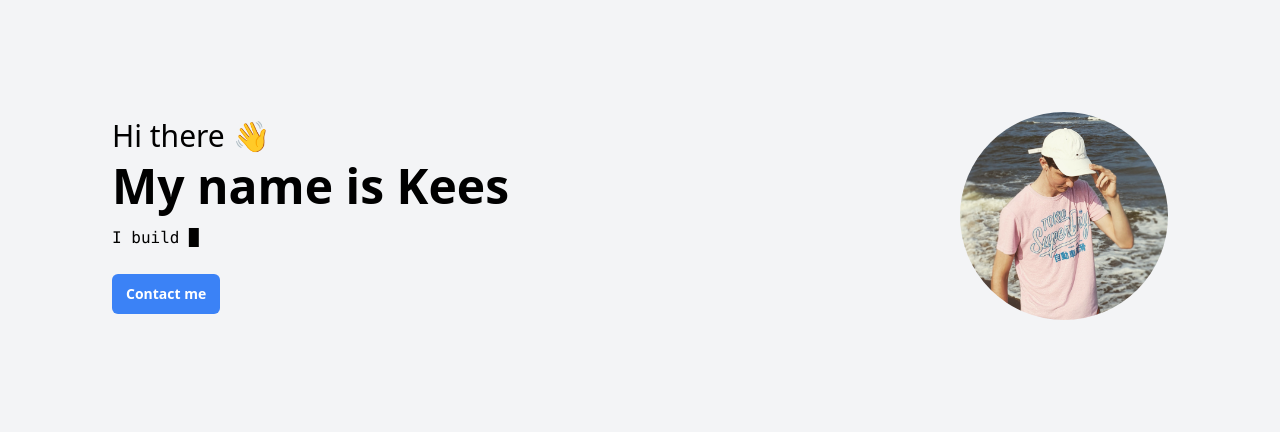
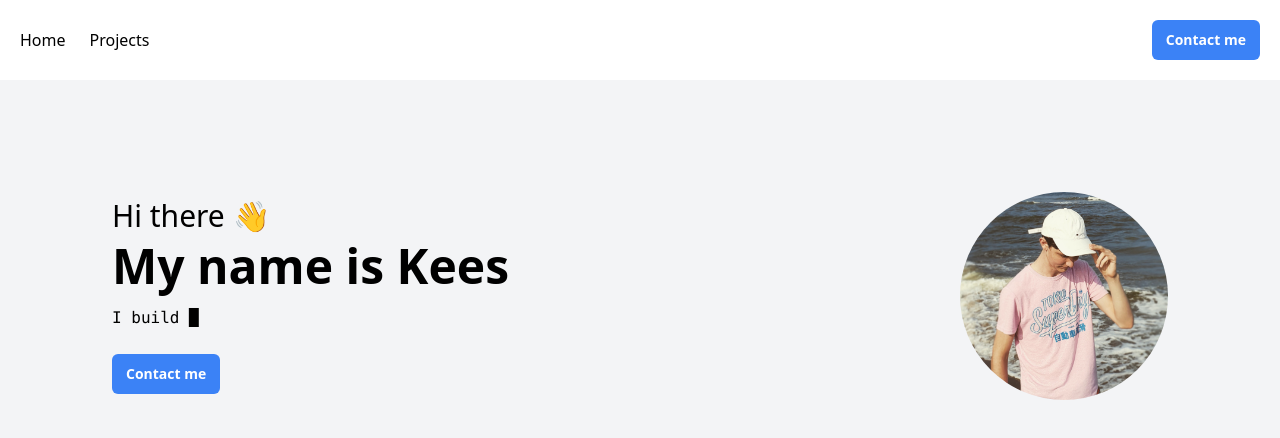
Before and after one commit to keesvv/portfolio, a Vue app: page / in a window 1280 px wide. Shown: the top 438 px of the page. Built offline with nearby package versions, Linux system fonts and the light colour scheme.

Commit message:
feat: add Navbar

```diff
--- a/src/App.vue
+++ b/src/App.vue
@@ -1,10 +1,9 @@
 <script setup lang="ts">
-import Jumbotron from './components/Jumbotron.vue';
+import Jumbotron from "./components/Jumbotron.vue";
+import Navbar from "./components/Navbar.vue";
 </script>
 
 <template>
+  <Navbar />
   <Jumbotron />
 </template>
-
-<style>
-</style>
--- a/src/components/ActionButton.vue
+++ /dev/null
@@ -1,15 +0,0 @@
-<template>
-  <button
-    class="action-button bg-blue-500 text-white text-sm font-bold py-2.5 px-3.5 rounded-md"
-  >
-    {{ caption }}
-  </button>
-</template>
-
-<script lang="ts" setup>
-import { defineProps } from "vue";
-
-const { caption } = defineProps({
-  caption: { type: String, required: true },
-});
-</script>
--- /dev/null
+++ b/src/components/ContactButton.vue
@@ -0,0 +1,7 @@
+<template>
+  <button
+    class="contact-button bg-blue-500 text-white text-sm font-bold py-2.5 px-3.5 rounded-md"
+  >
+    Contact me
+  </button>
+</template>
--- a/src/components/Jumbotron.vue
+++ b/src/components/Jumbotron.vue
@@ -15,7 +15,7 @@
           'I like learning new things.',
         ]"
       />
-      <ActionButton caption="Contact me" />
+      <ContactButton caption="Contact me" />
     </div>
     <div class="right">
       <img class="w-52 rounded-full" src="../assets/me.jpg" alt="Me" />
@@ -25,5 +25,5 @@
 
 <script lang="ts" setup>
 import AutoTyper from "./AutoTyper.vue";
-import ActionButton from "./ActionButton.vue";
+import ContactButton from "./ContactButton.vue";
 </script>
--- /dev/null
+++ b/src/components/Navbar.vue
@@ -0,0 +1,17 @@
+<template>
+  <nav class="navbar flex items-center justify-between p-5">
+    <ul class="flex space-x-6">
+      <li><a href="#">Home</a></li>
+      <li><a href="#projects">Projects</a></li>
+    </ul>
+    <ul class="flex space-x-6">
+      <li>
+        <ContactButton />
+      </li>
+    </ul>
+  </nav>
+</template>
+
+<script lang="ts" setup>
+import ContactButton from "./ContactButton.vue";
+</script>
```
